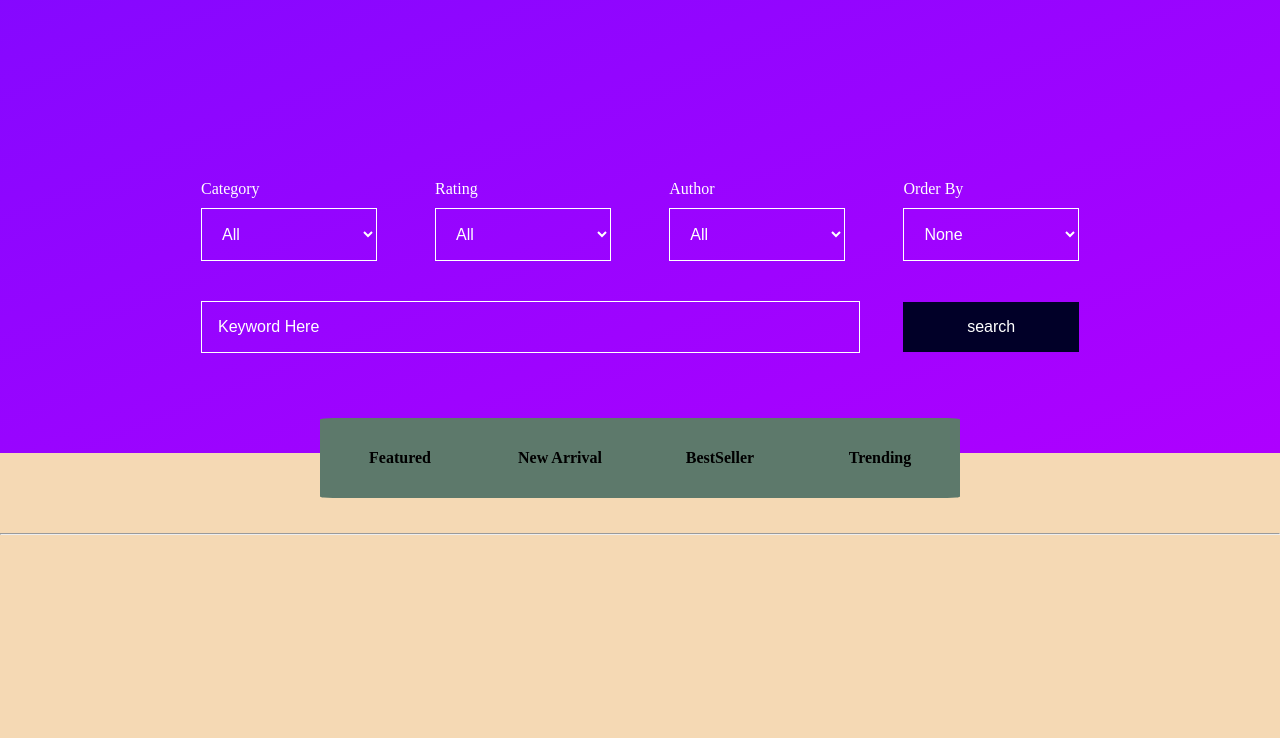
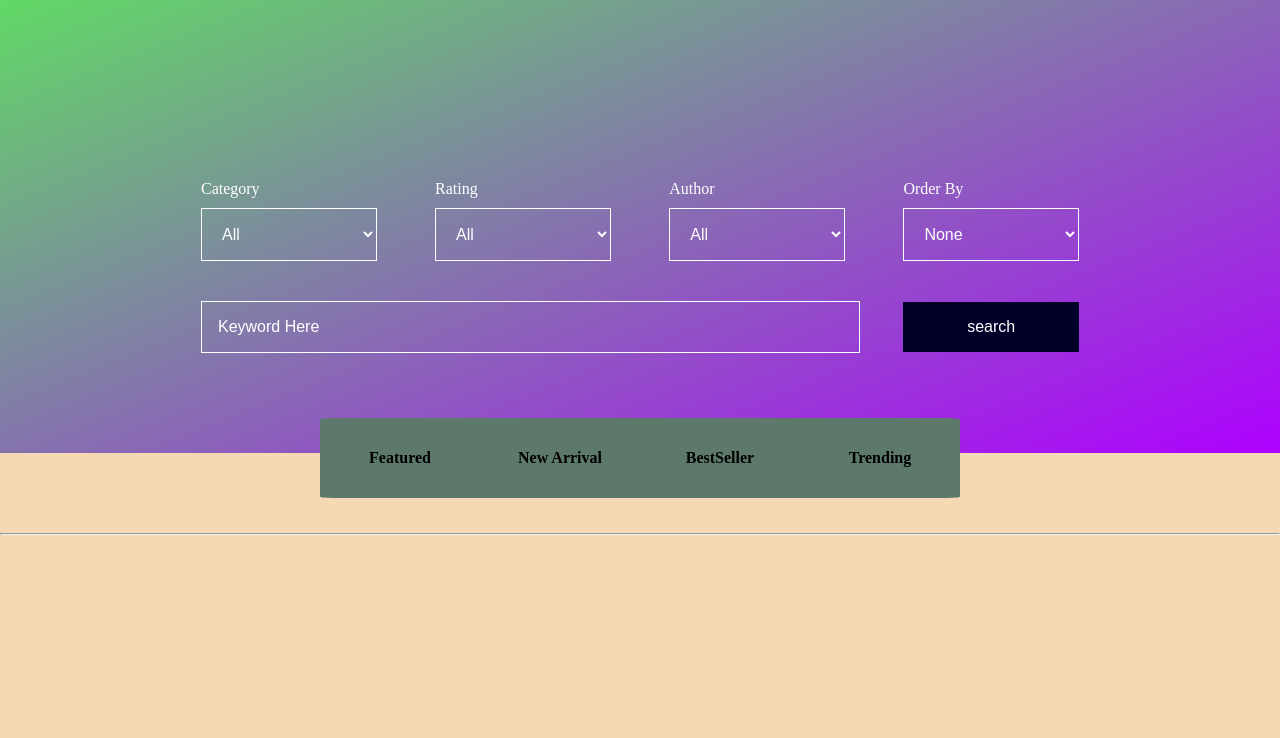
Before and after one commit to immgnc/BookLibrary, a plain HTML site: page index.html in a window 1280 px wide. Shown: the part 62-800 px from the top of the page. Drawn offline with nearby package versions, Linux system fonts and the light colour scheme; no server answers.

Commit message:
change bachkground image

```diff
--- a/assets/style/style.css
+++ b/assets/style/style.css
@@ -27,7 +27,7 @@
  header {
      width: 100%;
      padding: 20px 0;
-     background: linear-gradient(to bottom right, #8308ff, #ae00ff);
+     background: linear-gradient(to bottom right, #5ce75c, #ae00ff);
      position: relative;
  }
 
```
